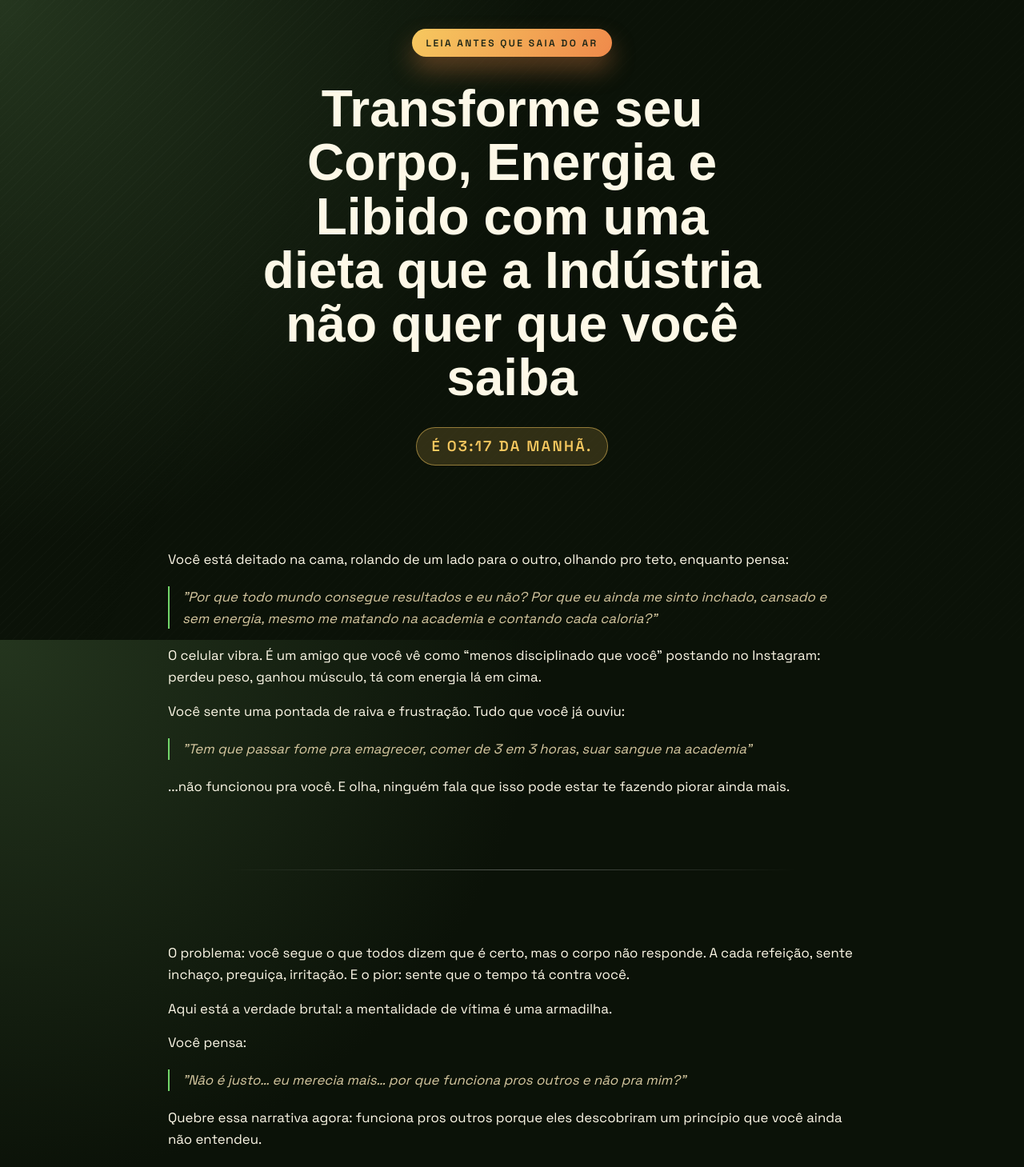
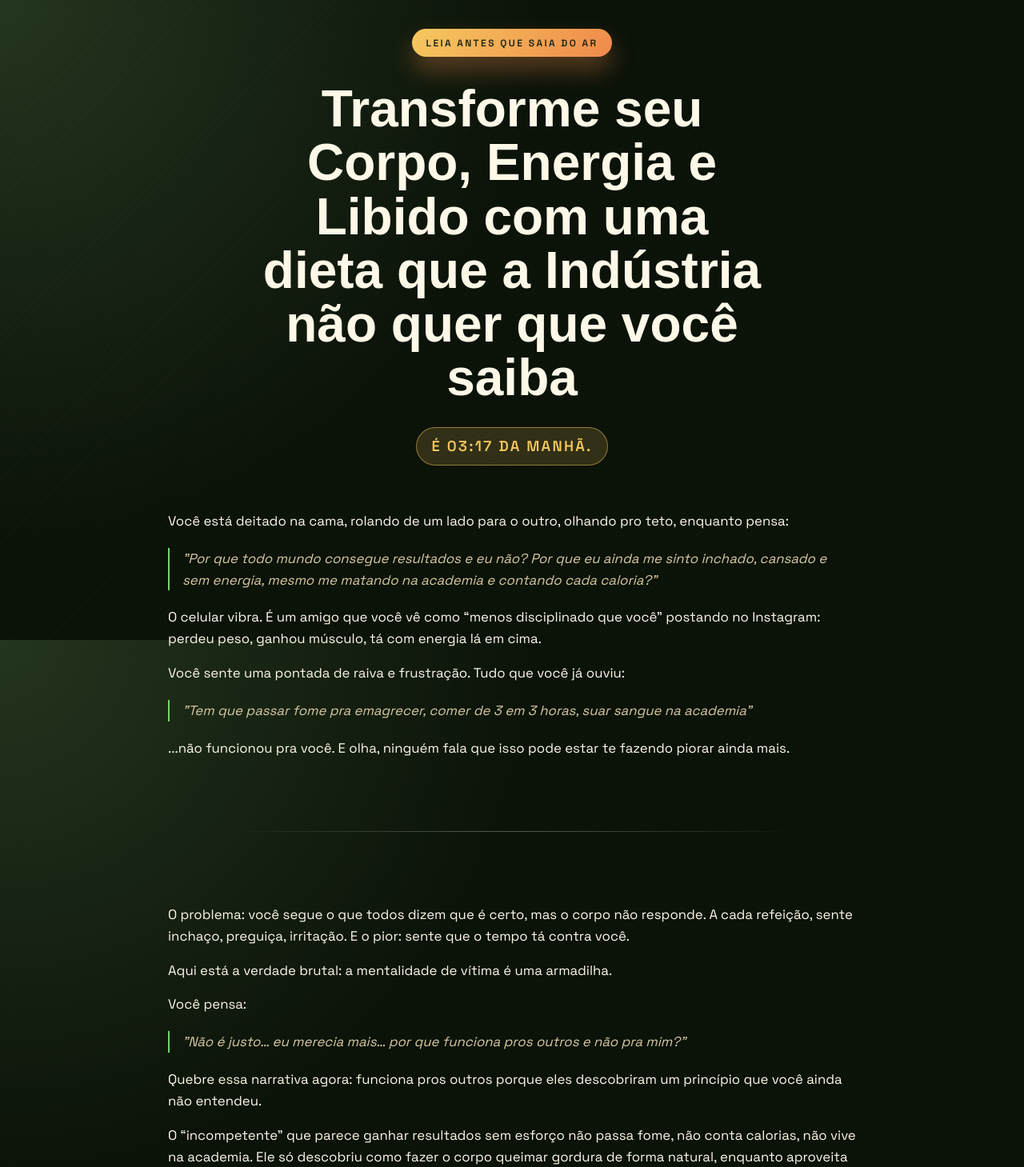
Before and after one commit to MarcosLeal77/dieta-da-selva-landingpage, a React (Vite) app: page / in a window 1280 px wide. Shown: the top 1459 px of the page at 80% size. Built offline with nearby package versions, Linux system fonts and the light colour scheme; a web font is replaced by a local one.

Commit message:
a1dsdssweas

```diff
--- a/src/style.css
+++ b/src/style.css
@@ -107,7 +107,7 @@ section {
 
 
 .hero {
-  padding: 36px 24px 56px;
+  padding: 36px 24px 32px;
 }
 
 .nav {
@@ -406,7 +406,7 @@ section {
 }
 
 .story-start {
-  padding-top: 48px;
+  padding-top: 24px;
 }
 
 .section-header {
```
